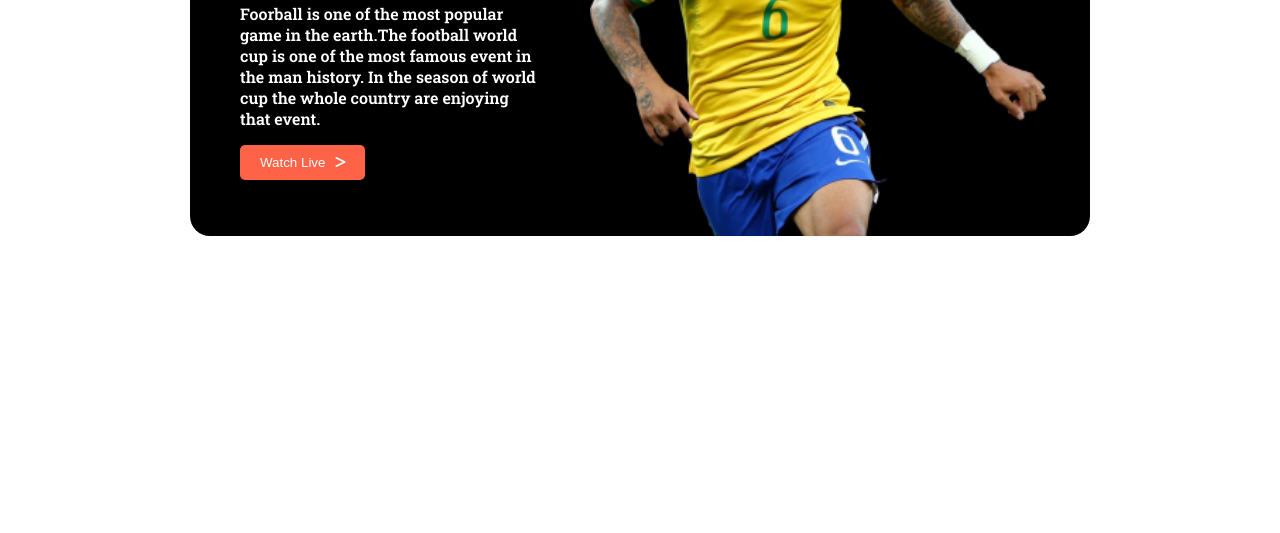
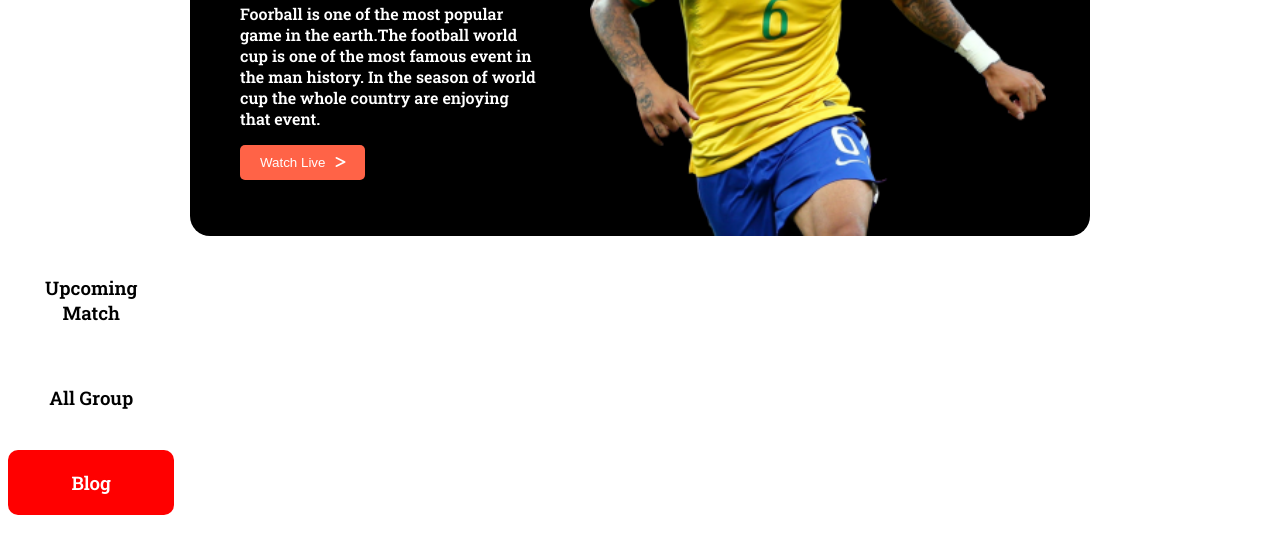
Before and after one commit to MazharulUtsho/worldcup-page, a plain HTML site: page index.html in a window 1280 px wide. Shown: the part 272-805 px from the top of the page. Drawn offline with Linux system fonts and the light colour scheme.

Commit message:
first-commit

```diff
--- a/index.html
+++ b/index.html
@@ -27,6 +27,19 @@
             </div>
         </div>
     </section>
+    <section class="side-bar">
+        <div class="full-side-bar">
+            <div class="side-bar-items">
+
+                <h3 class="button-style2"><a href="page2.html">Upcoming Match</a></h3>
+                <h3 class="button-style3">All Group</h3>
+                <h3 class="button-style4">Blog</h3>
+
+            </div>
+        </div>
+
+
+    </section>
 </body>
 
 </html>
--- a/style.css
+++ b/style.css
@@ -52,3 +52,41 @@ body {
 .title {
     font-size: 30px;
 }
+
+.button-style2 a {
+    text-decoration: none;
+    color: black;
+
+
+
+}
+
+.button-style2 {
+    list-style-type: none;
+    background-color: white;
+    max-width: 10%;
+    padding: 20px;
+    text-align: center;
+    border-radius: 10px;
+}
+
+.button-style3 {
+    list-style-type: none;
+    background-color: white;
+    max-width: 10%;
+    padding: 20px;
+    text-align: center;
+    border-radius: 10px;
+    margin-top: 20px;
+}
+
+.button-style4 {
+    list-style-type: none;
+    background-color: red;
+    max-width: 10%;
+    padding: 20px;
+    text-align: center;
+    border-radius: 10px;
+    margin-top: 20px;
+    color: white;
+}
```
Also changed, not shown: page2.html (added, +15 -0 lines).
